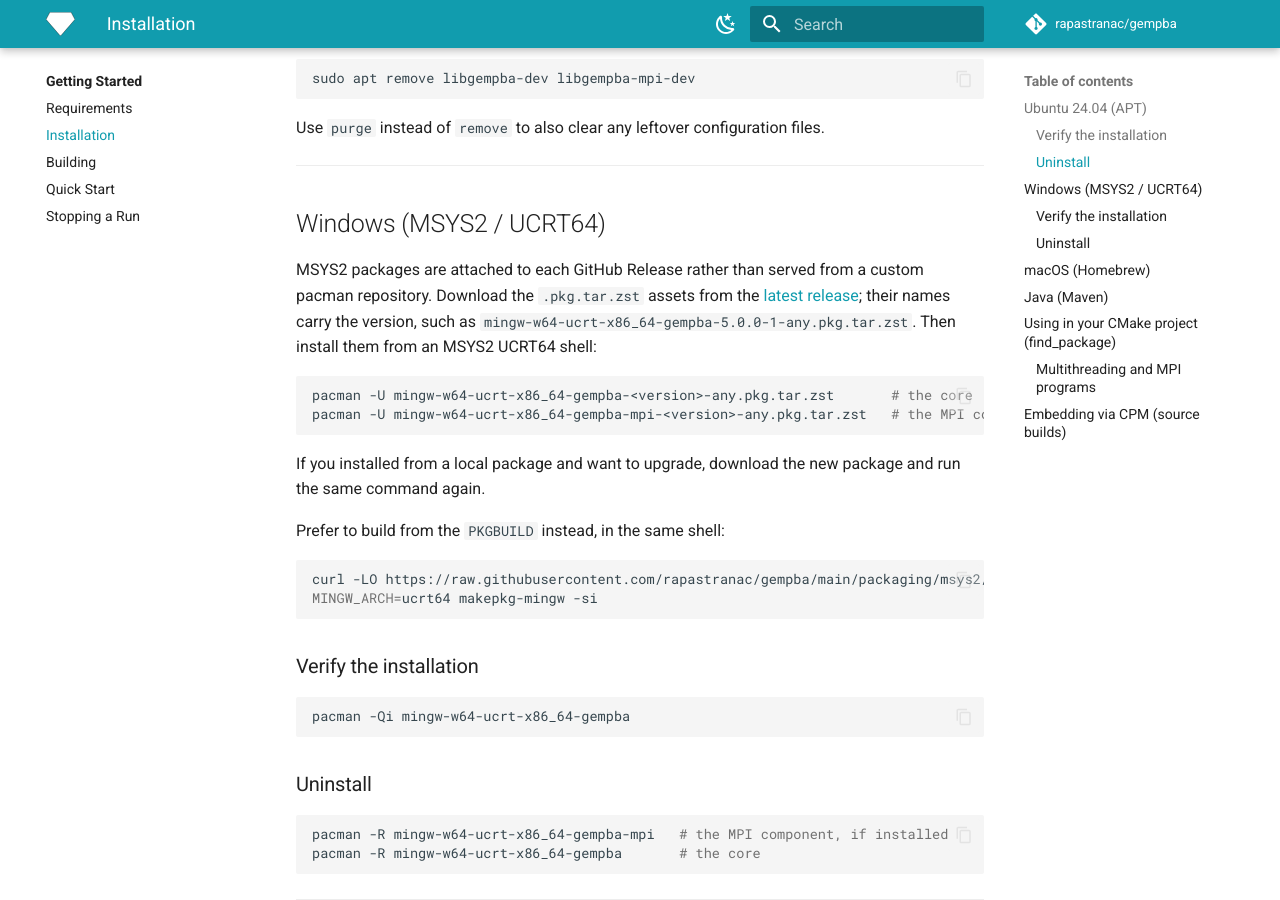
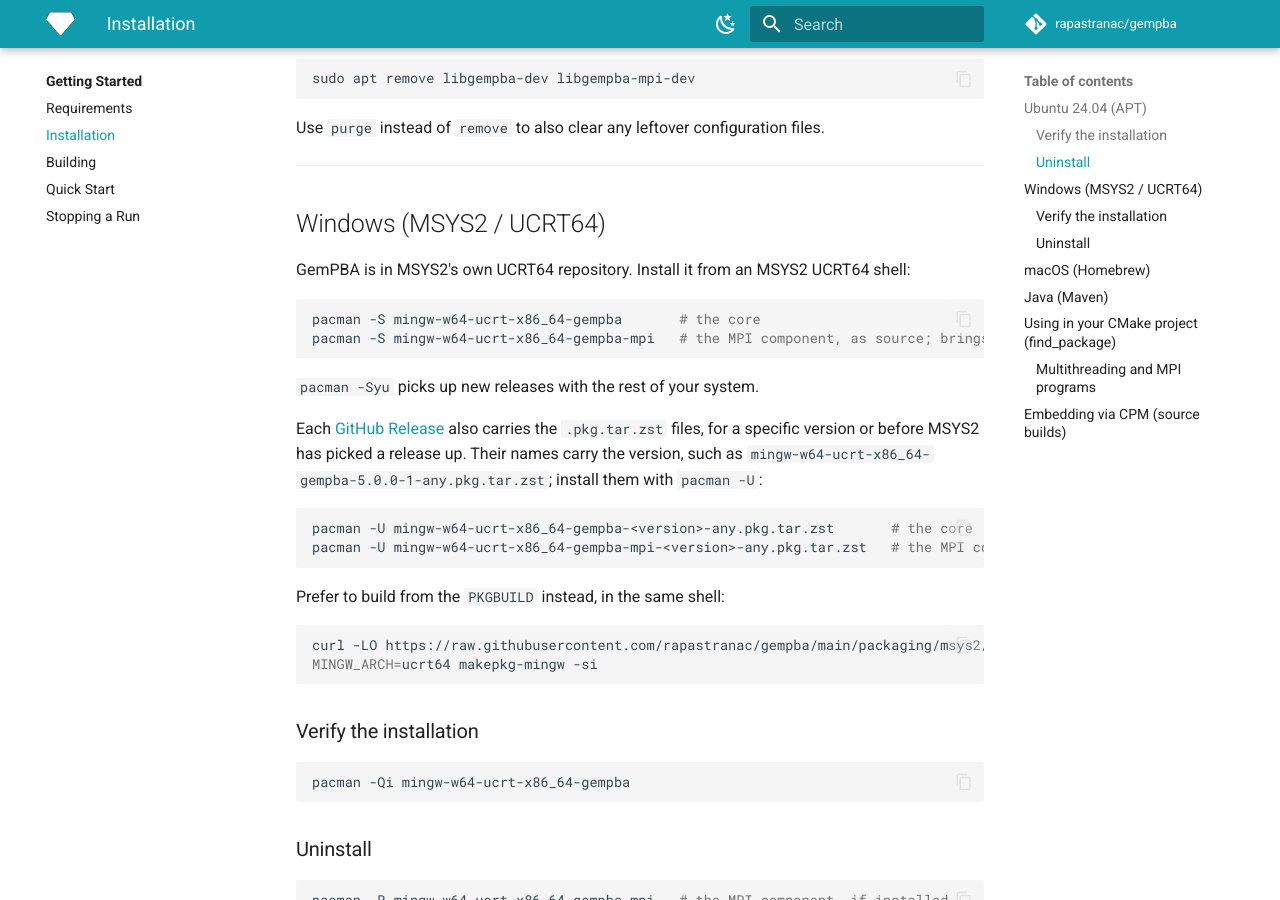
Before and after one commit to rapastranac/gempba-docs, an MkDocs documentation site: the page built from docs/getting-started/installation.md, in a window 1280 px wide and 900 px high, scrolled down 1446 px. Built offline with MkDocs 1.6.1 and Material for MkDocs 9.7.7, drawn with Linux system fonts in a browser that asks for light colours; comment, search, counter and statistics services are not loaded.

Commit message:
#37 docs(#471): Install the MSYS2 packages from MSYS2's own UCRT64 repository
- pacman -S mingw-w64-ucrt-x86_64-gempba and gempba-mpi install from MSYS2's UCRT64 repository, and pacman -Syu updates them
- The GitHub Release's .pkg.tar.zst files stay as the pacman -U route for a specific version
- The home page's What's new in v5 adds a card for the MSYS2 package
- Also rewrites text merged before this tracker: rapastranac/gempba-docs#18

````diff
--- a/docs/getting-started/installation.md
+++ b/docs/getting-started/installation.md
@@ -62,14 +62,21 @@ Use `purge` instead of `remove` to also clear any leftover configuration files.
 
 ## Windows (MSYS2 / UCRT64)
 
-MSYS2 packages are attached to each GitHub Release rather than served from a custom pacman repository. Download the `.pkg.tar.zst` assets from the [latest release](https://github.com/rapastranac/gempba/releases/latest); their names carry the version, such as `mingw-w64-ucrt-x86_64-gempba-5.0.0-1-any.pkg.tar.zst`. Then install them from an MSYS2 UCRT64 shell:
+GemPBA is in MSYS2's own UCRT64 repository. Install it from an MSYS2 UCRT64 shell:
+
+```bash
+pacman -S mingw-w64-ucrt-x86_64-gempba       # the core
+pacman -S mingw-w64-ucrt-x86_64-gempba-mpi   # the MPI component, as source; brings the core and MS-MPI
+```
+
+`pacman -Syu` picks up new releases with the rest of your system.
+
+Each [GitHub Release](https://github.com/rapastranac/gempba/releases) also carries the `.pkg.tar.zst` files, for a specific version or before MSYS2 has picked a release up. Their names carry the version, such as `mingw-w64-ucrt-x86_64-gempba-5.0.0-1-any.pkg.tar.zst`; install them with `pacman -U`:
 
 ```bash
 pacman -U mingw-w64-ucrt-x86_64-gempba-<version>-any.pkg.tar.zst       # the core
-pacman -U mingw-w64-ucrt-x86_64-gempba-mpi-<version>-any.pkg.tar.zst   # the MPI component, as source; depends on the core and MS-MPI
+pacman -U mingw-w64-ucrt-x86_64-gempba-mpi-<version>-any.pkg.tar.zst   # the MPI component, as source
 ```
-
-If you installed from a local package and want to upgrade, download the new package and run the same command again.
 
 Prefer to build from the `PKGBUILD` instead, in the same shell:
 
````
Also changed, not shown: docs/index.md (+6 -0 lines).
